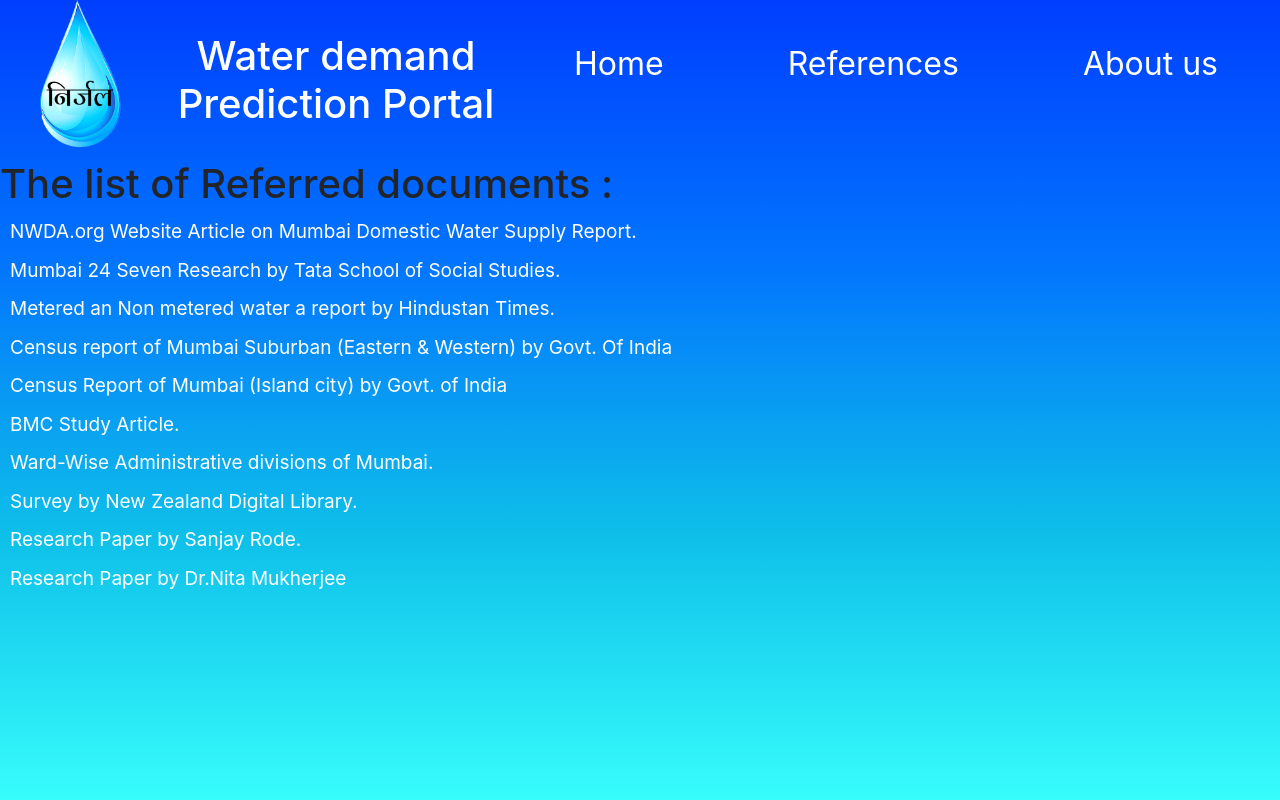
After one commit to anuragsingh7700/WaterDemand, a Django app: page /reference in a window 1280 px wide. The commit adds this page. Run offline with Django 3.2, Linux system fonts and the light colour scheme; some libraries are stand-ins or nearby versions.

Commit message:
14th feb commit
commit just last night!

```diff
--- a/Demand/urls.py
+++ b/Demand/urls.py
@@ -3,5 +3,6 @@ from . import views
 
 urlpatterns = [
     path('',views.home,name='home'),
-    path('prediction',views.prediction,name='prediction')
+    path('prediction',views.prediction,name='prediction'),
+    path('reference',views.reference,name='reference')
 ]
--- a/Demand/views.py
+++ b/Demand/views.py
@@ -4,6 +4,7 @@ from .models import island,eastern,western,predict
 import numpy as np
 from sklearn.linear_model import LinearRegression
 from sklearn.preprocessing import PolynomialFeatures
+import locale
 
 # Create your views here.
 def home(request):
@@ -15,24 +16,28 @@ def pred_population(datas,year):
         z=[[int(year)]]
         for data in datas:
             x.append([data.year])
-            y.append([(data.population)])
+            y.append([data.population])
         x = np.array(x)
         y = np.array(y)
-        poly = PolynomialFeatures(degree=2)
-        x_poly = poly.fit_transform(x)
+        # poly = PolynomialFeatures(degree=2)
+        # x_poly = poly.fit_transform(x)
+        # lin = LinearRegression()
+        # lin.fit(x_poly,y)
+        # z = np.array(z)
+        # val=lin.predict(poly.fit_transform(z))
+
         lin = LinearRegression()
-        lin.fit(x_poly,y)
-        z = np.array(z)
-        val=lin.predict(poly.fit_transform(z))
+        lin.fit(x, y)
+        val = lin.predict(z)
         print(round(val[0][0],2))
         return round(val[0][0],2)
 
-def pred_demand(datas,year):
+def pred_demand(datas,popln):
         x=[]
         y=[]
-        z=[[int(year)]]
+        z=[[int(popln)]]
         for data in datas:
-            x.append([data.year])
+            x.append([data.population])
             y.append([(data.actualDem)])
 
         x = np.array(x)
@@ -53,21 +58,32 @@ def prediction(request):
         easterns = eastern.objects.all()
         islands = island.objects.all()
         old_total_dem=[]
+        total_population=[]
         # print(len(westerns))
         # i = 0
         for i in range(len(westerns)):
             old_total_dem.append((westerns[i].actualDem))
             old_total_dem[i] += easterns[i].actualDem
             old_total_dem[i] += islands[i].actualDem
-        west_dem = pred_demand(westerns,year)
-        east_dem = pred_demand(easterns,year)
-        island_dem = pred_demand(islands,year)
+            # old_west_popln.append()
+            # total_population.append([westerns[i].year,westerns[i].population + easterns[i].population + islands[i].population])
+
+
         west_popln = pred_population(westerns,year)
         east_popln = pred_population(easterns,year)
         island_popln = pred_population(islands,year)
-        dem_value = west_dem+east_dem+island_dem
-        popln_value = west_popln + east_popln + island_popln
-        print(old_total_dem)
+        total_population = west_popln + east_popln + island_popln
+
+        west_dem = pred_demand(westerns,west_popln )
+        east_dem = pred_demand(easterns,east_popln )
+        island_dem = pred_demand(islands,island_popln )
+        dem_value = west_dem + east_dem + island_dem
+
+        locale.setlocale(locale.LC_ALL, 'en_US')
+        # print(locale.format('%d',, grouping=True))   # returns '4,294,967,296'
+
+        print(f"total population :{total_population}")
+        print(f"total demand :{dem_value}")
         return render(request,'demand.html',
             {
                 "old_total_dem":old_total_dem,
@@ -77,9 +93,13 @@ def prediction(request):
                 "west_dem":west_dem,
                 "east_dem":east_dem,
                 "island_dem":island_dem,
-                "popln_value":round(popln_value),
+                "popln_value":locale.format('%d',round(total_population,2), grouping=True),
                 "dem_value":round(dem_value,2),
                 "year":year
             })
     else :
         return redirect(home)
+
+
+def reference(request):
+    return render(request,'reference.html')
--- a/MumbaiWaterDemand/urls.py
+++ b/MumbaiWaterDemand/urls.py
@@ -19,5 +19,6 @@ from django.urls import path,include
 urlpatterns = [
     path('',include('Demand.urls')),
     path('admin/', admin.site.urls),
-    path('prediction/',include('Demand.urls'))
+    path('prediction/',include('Demand.urls')),
+    path('reference/',include('Demand.urls'))
 ]
--- /dev/null
+++ b/static/css/rstyle.css
@@ -0,0 +1,48 @@
+
+body{
+    width: 100%;
+	height: 100vh;
+	background-image:linear-gradient(0,#37FDFC,#0EBFE9,#0276FD,#003EFF);
+	font-family: sans-serif;
+}
+h4{
+
+	text-align:center;
+	font-size:35px;
+	color:white;
+
+}
+header{
+	font-size:25px;
+	color:white;
+}
+ul li{
+	/*list-style-type:none;  IF YOU WANT TO Remove BULLETS UNCOMMENT THIS PART*/
+	margin:10px;
+}
+ul li a{
+	font-size:19px;
+	color:white;
+	text-decoration:none;
+}
+ul li a:hover{
+	color:yellow;
+	transition:0.25s;
+}
+.main_refer{
+	color:black;
+	text-align:auto;
+	font-size:40px;
+	font-weight: bolder;
+	text-decoration: underline;
+
+}
+
+.data {
+	transition:0.5s;
+	text-align:center;
+	color: white ;
+	font-size:15;
+	font-family:Century Gothic;
+	margin:10px;
+}
--- a/static/css/style.css
+++ b/static/css/style.css
@@ -133,10 +133,9 @@
 	}
 }
 	#arrow{
-		animation : arrow 1.5 infinite ease-in-out;
+		animation : arrow_anim 1.5 infinite linear;
 	}
-	@keyframes arrow{
-		0%{transform: translateY(-20px);}
-		50%{transform: translateY(20px);}
-		100%{transform: translateY(-20px);}
+	@keyframes arrow_anim{
+		to{transform: translateY(0px);}
+		from{transform: translateY(20px);}
 	}
--- a/templates/base.html
+++ b/templates/base.html
@@ -5,6 +5,7 @@
 	<title>Nirjal</title>
 	<link rel="stylesheet" type="text/css" href="{% static 'css/style.css' %}">
 	<link rel="icon" type="image/png" sizes="16x16" href="{% static 'image/logo.png' %}">
+	{% block title %}{% endblock%}
 	<link rel="stylesheet" href="https://maxcdn.bootstrapcdn.com/bootstrap/4.0.0/css/bootstrap.min.css">
 </head>
 <meta charset =UTF-8>
@@ -16,7 +17,7 @@
 		</div>
 		<nav class="menu">
 			<a href="\">Home</a>
-			<a href="#">References</a>
+			<a href="\reference">References</a>
 			<a href="#">About us</a>
 		</nav>
 	</header>
--- /dev/null
+++ b/templates/reference.html
@@ -0,0 +1,67 @@
+{% extends 'base.html' %}
+{% load static %}
+
+{% block title%}
+  <link rel="stylesheet" type="text/css" href="{% static 'css/rstyle.css' %}">
+{% endblock %}
+
+{% block content %}
+<div class="main_refernce">
+<h1>The list of Referred documents :</h1>
+
+
+ <ul>
+
+ <li> <a target="blank" href="http://nwda.gov.in/upload/uploadfiles/files/8644345040.pdf">
+ NWDA.org Website Article on Mumbai Domestic Water Supply Report.
+ </a>
+   </li>
+
+ <li> <a target="blank" href="http://www.mumbaidp24seven.in/reference/Mumbai_Water_supply(Review_Report).pdf">
+  Mumbai 24 Seven Research by Tata School of Social Studies.</li>
+ </a>
+   </li>
+
+ <li> <a target="blank" href="http://citizenmatters.in/can-water-metering-help-indian-cities-avoid-doomsday-13754">
+ Metered an Non metered water a report by Hindustan Times.
+ </a>
+   </li>
+
+ <li> <a target="blank" href="http://censusindia.gov.in/2011census/dchb/2722_PART_B_DCHB_%20MUMBAI%20(SUBURBAN).pdf">
+ Census report of Mumbai Suburban (Eastern & Western) by Govt. Of India
+ </a>
+   </li>
+
+   <li> <a target="blank" href="http://censusindia.gov.in/2011census/dchb/2723_PART_B_DCHB_%20MUMBAI.pdf">
+ Census Report of Mumbai (Island city) by Govt. of India
+ </a>
+   </li>
+
+   <li> <a target="blank" href="https://www.hindustantimes.com/mumbai-news/mumbai-to-need-71-more-water-by-2041-bmc-study/story-NS3k4KIB5CTZX3CwPUWDYL.html">
+ BMC Study Article.
+ </a>
+   </li>
+
+   <li> <a target="blank" href="https://en.wikipedia.org/wiki/Administrative_divisions_of_Mumbai">
+ Ward-Wise Administrative divisions of Mumbai.
+ </a>
+   </li>
+
+    <li> <a link href="http://www.nzdl.org/gsdlmod?e=d-00000-00---off-0cdl--00-0----0-10-0---0---0direct-10---4-------0-1l--11-en-50---20-about---00-0-1-00-0--4----0-0-11-10-0utfZz-8-00&cl=CL2.23&d=HASH01cb2fc368ffd98e1043be49.7.6&gt=1">
+ Survey by New Zealand Digital Library.
+ </a>
+   </li>
+
+   <li> <a link href="http://www.mumbaidp24seven.in/reference/Document1122200890_1991541.doc">
+ Research Paper by Sanjay Rode.
+ </a>
+   </li>
+
+   <li> <a link href="http://www.bcpt.org.in/articles/watersupply.pdf">
+   Research Paper by Dr.Nita Mukherjee
+ </a>
+   </li>
+
+ </ul>
+ </div>
+{% endblock content %}
```
Also changed, not shown: assets/css/rstyle.css (added, +48 -0 lines), assets/css/style.css (+4 -5 lines), templates/demand.html (+9 -3 lines).
